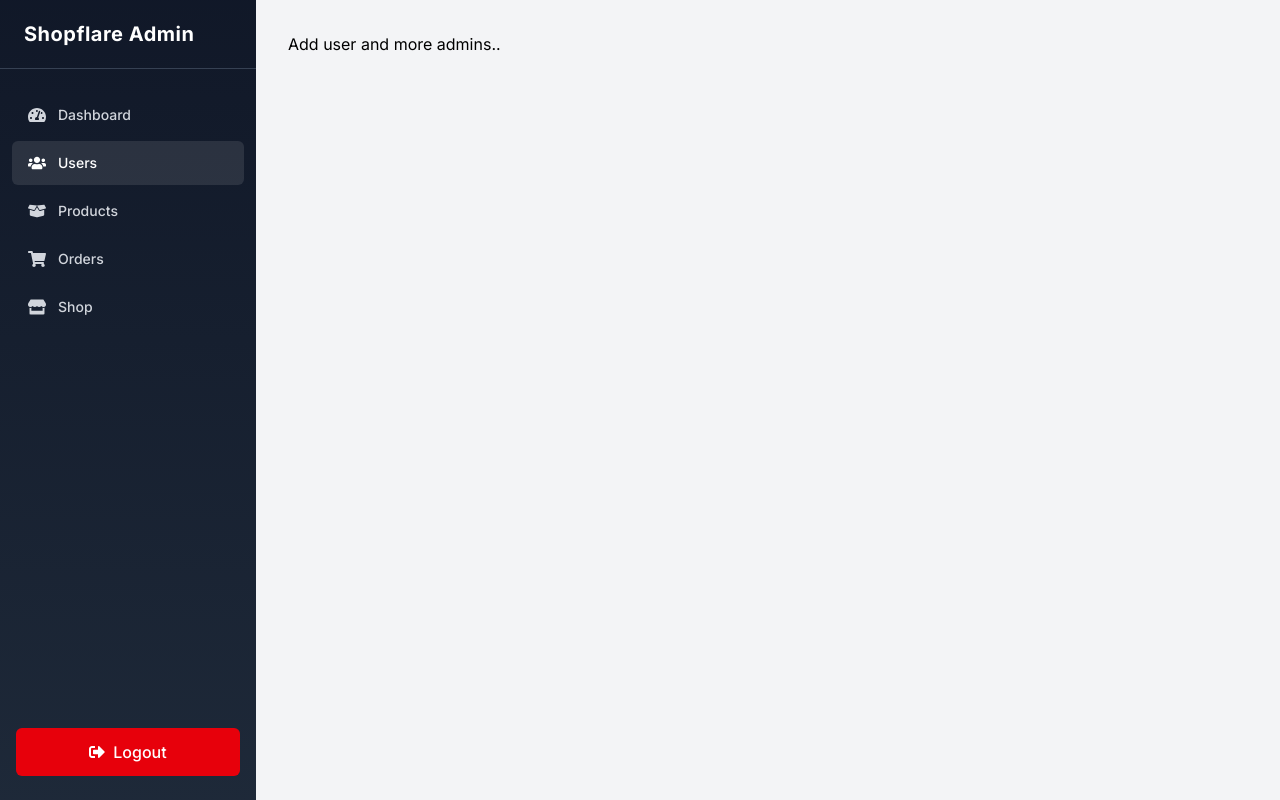
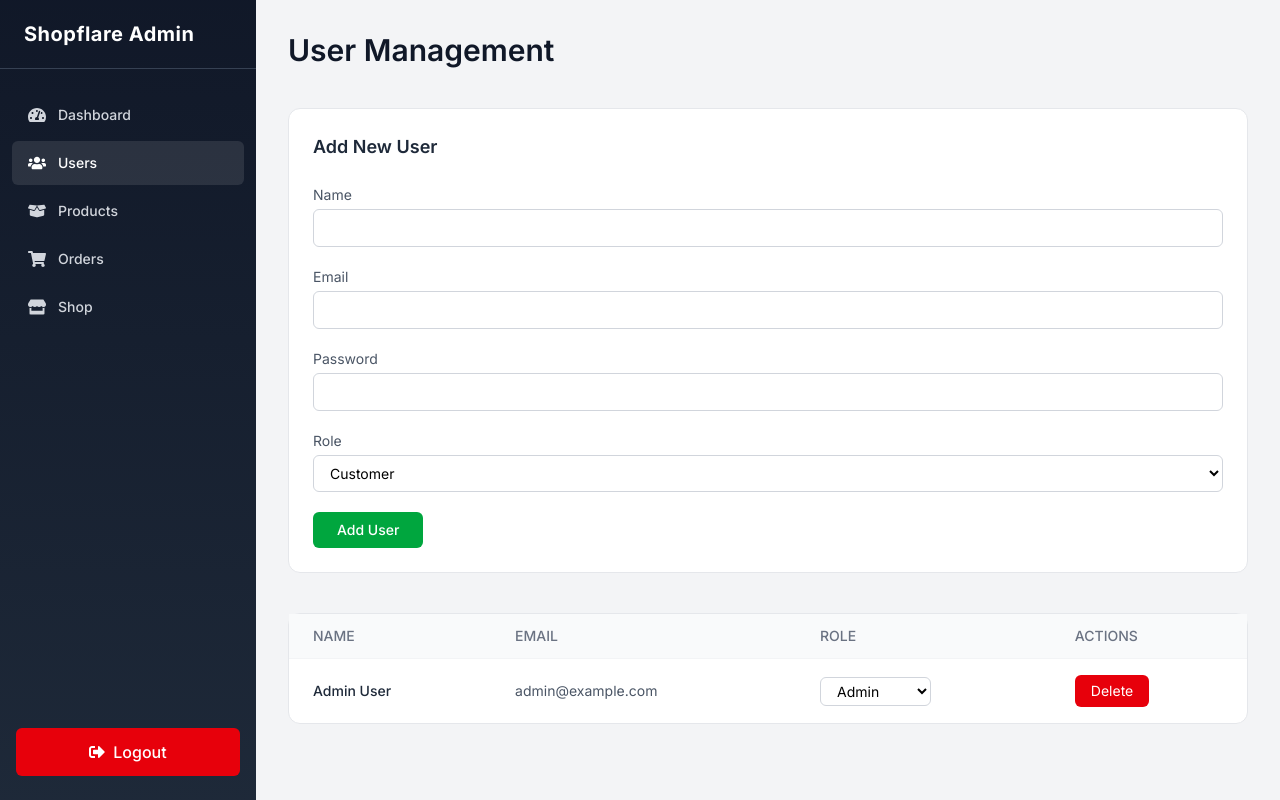
Before and after one commit to Rashim-Sunar/shopflare, a React (Vite) app in the folder frontend/: page /admin/users in a window 1280 px wide. Built offline with nearby package versions, Linux system fonts and the light colour scheme.

Commit message:
UserManagement Page added in admin dashboard

```diff
--- a/frontend/src/components/Admin/UserManagement.jsx
+++ b/frontend/src/components/Admin/UserManagement.jsx
@@ -1,11 +1,290 @@
-import React from 'react'
+import React, { useState } from "react";
+import { motion } from "framer-motion";
+import toast from "react-hot-toast";
+
+/* ---------------- MOTION VARIANTS ---------------- */
+
+const pageVariant = {
+  hidden: { opacity: 0, y: 20 },
+  visible: {
+    opacity: 1,
+    y: 0,
+    transition: { duration: 0.6, ease: "easeOut" },
+  },
+};
+
+const listItemVariant = {
+  hidden: { opacity: 0, y: 10 },
+  visible: { opacity: 1, y: 0 },
+};
+
+/* ---------------- COMPONENT ---------------- */
 
 const UserManagement = () => {
+  const [users, setUsers] = useState([
+    {
+      id: 1,
+      name: "Admin User",
+      email: "admin@example.com",
+      role: "Admin",
+    },
+  ]);
+
+  const [formData, setFormData] = useState({
+    name: "",
+    email: "",
+    password: "",
+    role: "Customer",
+  });
+
+  /* ---------------- HANDLERS ---------------- */
+
+  const handleChange = (e) => {
+    setFormData({ ...formData, [e.target.name]: e.target.value });
+  };
+
+  const handleAddUser = (e) => {
+    e.preventDefault();
+
+    if (!formData.name || !formData.email || !formData.password) {
+      toast.error("Please fill all required fields");
+      return;
+    }
+
+    setUsers([
+      ...users,
+      {
+        id: Date.now(),
+        name: formData.name,
+        email: formData.email,
+        role: formData.role,
+      },
+    ]);
+
+    toast.success("User added successfully");
+
+    setFormData({
+      name: "",
+      email: "",
+      password: "",
+      role: "Customer",
+    });
+  };
+
+  const handleRoleChange = (id, newRole) => {
+    const user = users.find((u) => u.id === id);
+
+    if (user.role === newRole) return;
+
+    const confirmed = window.confirm(
+      `Are you sure you want to change ${user.name}'s role to ${newRole}?`
+    );
+
+    if (!confirmed) {
+      toast("Role change cancelled");
+      return;
+    }
+
+    setUsers(
+      users.map((u) =>
+        u.id === id ? { ...u, role: newRole } : u
+      )
+    );
+
+    toast.success("User role updated");
+  };
+
+  const handleDelete = (id) => {
+    const user = users.find((u) => u.id === id);
+
+    const confirmed = window.confirm(
+      `Are you sure you want to delete ${user.name}?`
+    );
+
+    if (!confirmed) {
+      toast("Delete action cancelled");
+      return;
+    }
+
+    setUsers(users.filter((u) => u.id !== id));
+    toast.success("User deleted successfully");
+  };
+
   return (
-    <div>
-        Add user and more admins..
-    </div>
-  )
-}
+    <motion.div
+      variants={pageVariant}
+      initial="hidden"
+      animate="visible"
+      className="space-y-10 max-w-full overflow-x-hidden"
+    >
+      {/* PAGE TITLE */}
+      <h1 className="text-2xl sm:text-3xl font-semibold text-gray-900">
+        User Management
+      </h1>
 
-export default UserManagement
+      {/* ADD USER FORM */}
+      <section className="bg-white rounded-xl border border-gray-200 p-6">
+        <h2 className="text-lg font-semibold text-gray-800 mb-6">
+          Add New User
+        </h2>
+
+        <form
+          onSubmit={handleAddUser}
+          className="grid grid-cols-1 gap-5"
+        >
+          <Input
+            label="Name"
+            name="name"
+            value={formData.name}
+            onChange={handleChange}
+          />
+          <Input
+            label="Email"
+            name="email"
+            type="email"
+            value={formData.email}
+            onChange={handleChange}
+          />
+          <Input
+            label="Password"
+            name="password"
+            type="password"
+            value={formData.password}
+            onChange={handleChange}
+          />
+
+          <div>
+            <label className="block text-sm text-gray-600 mb-1">
+              Role
+            </label>
+            <select
+              name="role"
+              value={formData.role}
+              onChange={handleChange}
+              className="w-full rounded-md border border-gray-300 px-3 py-2 text-sm focus:outline-none focus:ring-2 focus:ring-blue-500"
+            >
+              <option>Customer</option>
+              <option>Admin</option>
+            </select>
+          </div>
+
+          <button
+            type="submit"
+            className="w-fit bg-green-600 hover:bg-green-700 text-white px-6 py-2 rounded-md text-sm font-medium transition"
+          >
+            Add User
+          </button>
+        </form>
+      </section>
+
+      {/* USERS LIST */}
+      <section className="bg-white rounded-xl border border-gray-200">
+        {/* DESKTOP TABLE */}
+        <div className="hidden md:block overflow-x-auto">
+          <table className="w-full text-sm">
+            <thead className="bg-gray-50 text-gray-500">
+              <tr>
+                <th className="px-6 py-3 text-left font-medium">NAME</th>
+                <th className="px-6 py-3 text-left font-medium">EMAIL</th>
+                <th className="px-6 py-3 text-left font-medium">ROLE</th>
+                <th className="px-6 py-3 text-left font-medium">ACTIONS</th>
+              </tr>
+            </thead>
+            <tbody>
+              {users.map((user, i) => (
+                <motion.tr
+                  key={user.id}
+                  variants={listItemVariant}
+                  initial="hidden"
+                  animate="visible"
+                  transition={{ delay: i * 0.05 }}
+                  className="border-t border-gray-100"
+                >
+                  <td className="px-6 py-4 font-medium text-gray-800">
+                    {user.name}
+                  </td>
+                  <td className="px-6 py-4 text-gray-600">
+                    {user.email}
+                  </td>
+                  <td className="px-6 py-4">
+                    <select
+                      value={user.role}
+                      onChange={(e) =>
+                        handleRoleChange(user.id, e.target.value)
+                      }
+                      className="rounded-md border border-gray-300 px-3 py-1 text-sm"
+                    >
+                      <option>Admin</option>
+                      <option>Customer</option>
+                    </select>
+                  </td>
+                  <td className="px-6 py-4">
+                    <button
+                      onClick={() => handleDelete(user.id)}
+                      className="bg-red-600 hover:bg-red-700 text-white px-4 py-1.5 rounded-md text-sm transition"
+                    >
+                      Delete
+                    </button>
+                  </td>
+                </motion.tr>
+              ))}
+            </tbody>
+          </table>
+        </div>
+
+        {/* MOBILE CARDS */}
+        <div className="md:hidden space-y-4 p-4">
+          {users.map((user, i) => (
+            <motion.div
+              key={user.id}
+              variants={listItemVariant}
+              initial="hidden"
+              animate="visible"
+              transition={{ delay: i * 0.05 }}
+              className="rounded-lg border border-gray-200 p-4 space-y-3"
+            >
+              <p className="font-medium text-gray-800">{user.name}</p>
+              <p className="text-sm text-gray-600 break-all">
+                {user.email}
+              </p>
+
+              <select
+                value={user.role}
+                onChange={(e) =>
+                  handleRoleChange(user.id, e.target.value)
+                }
+                className="w-full rounded-md border border-gray-300 px-3 py-2 text-sm"
+              >
+                <option>Admin</option>
+                <option>Customer</option>
+              </select>
+
+              <button
+                onClick={() => handleDelete(user.id)}
+                className="w-full bg-red-600 hover:bg-red-700 text-white py-2 rounded-md text-sm transition"
+              >
+                Delete
+              </button>
+            </motion.div>
+          ))}
+        </div>
+      </section>
+    </motion.div>
+  );
+};
+
+/* ---------------- REUSABLE INPUT ---------------- */
+
+const Input = ({ label, ...props }) => (
+  <div>
+    <label className="block text-sm text-gray-600 mb-1">
+      {label}
+    </label>
+    <input
+      {...props}
+      className="w-full rounded-md border border-gray-300 px-3 py-2 text-sm focus:outline-none focus:ring-2 focus:ring-blue-500"
+    />
+  </div>
+);
+
+export default UserManagement;
```
